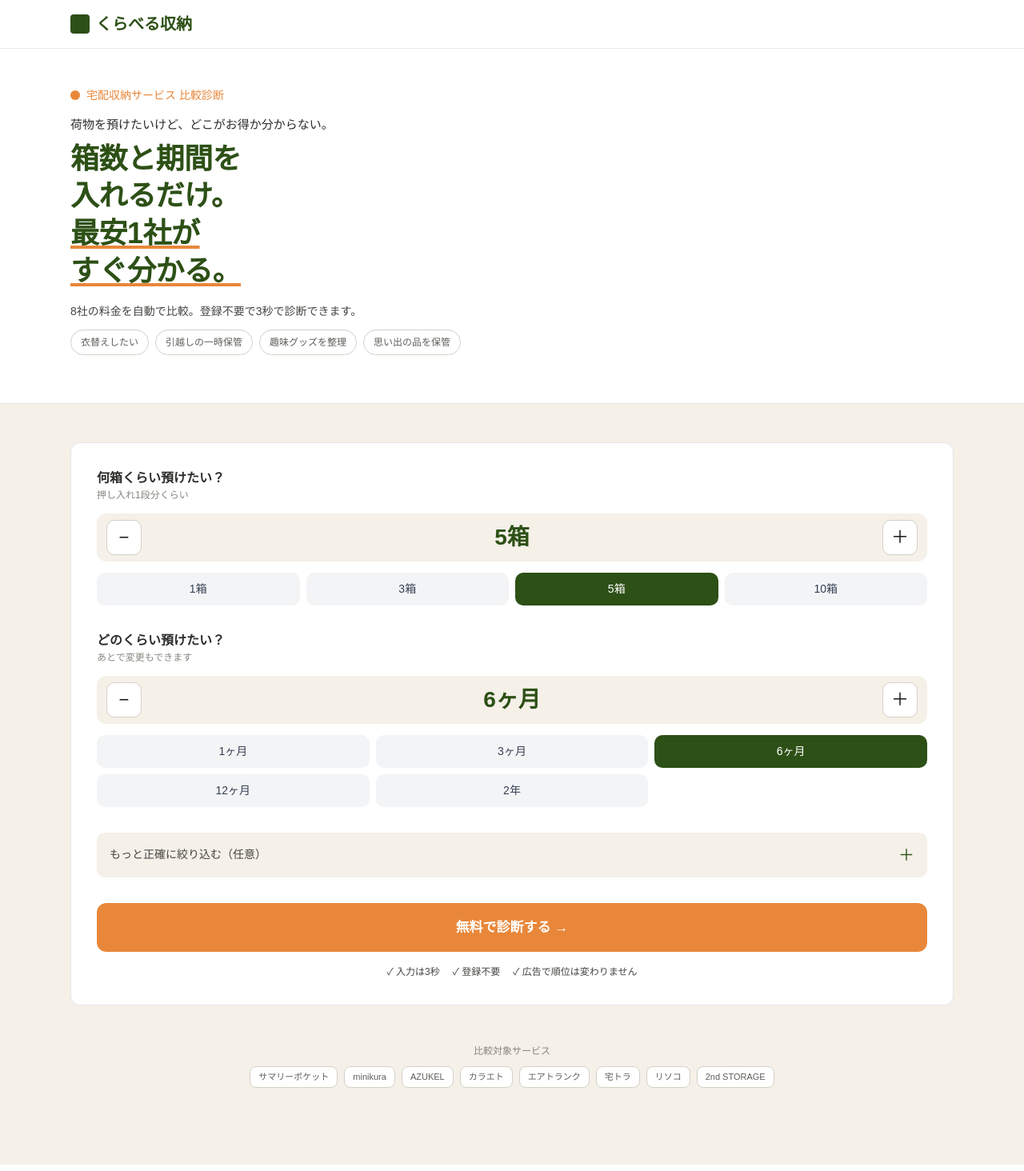
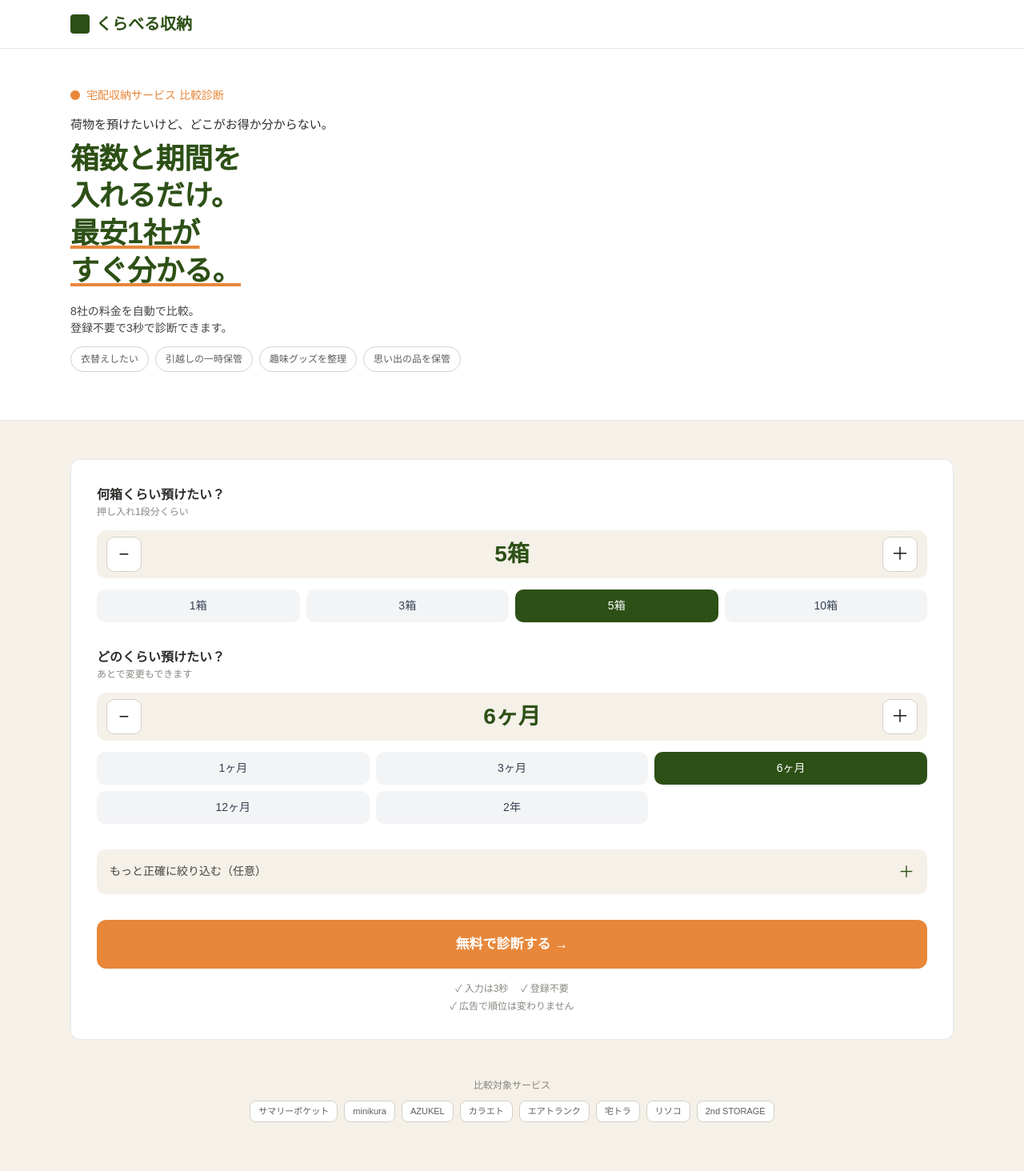
Before and after one commit to kazukiyamada19920206-ai/kurabe-storage, a Next.js app: page / in a window 1280 px wide. Shown: the top 1464 px of the page at 80% size. Built offline with nearby package versions, Linux system fonts and the light colour scheme.

Commit message:
fix subcopy linebreak and cta note layout

```diff
--- a/app/page.tsx
+++ b/app/page.tsx
@@ -130,7 +130,8 @@ export default function Home() {
             <span className="underline decoration-[#E8873A] decoration-4 underline-offset-[3px]">すぐ分かる。</span>
           </h1>
           <p className="text-[14px] text-[#444441] mt-[14px]">
-            8社の料金を自動で比較。登録不要で3秒で診断できます。
+            8社の料金を自動で比較。<br />
+            登録不要で3秒で診断できます。
           </p>
           <div className="flex gap-2 overflow-x-auto py-3">
             {[
@@ -346,10 +347,12 @@ export default function Home() {
           </button>
 
           {/* 信頼シグナル */}
-          <div className="flex justify-center gap-4 text-[12px] text-[#444441]">
-            <span>✓ 入力は3秒</span>
-            <span>✓ 登録不要</span>
-            <span>✓ 広告で順位は変わりません</span>
+          <div className="text-center text-[12px] text-[#888780]">
+            <div className="flex justify-center gap-4 mb-1">
+              <span>✓ 入力は3秒</span>
+              <span>✓ 登録不要</span>
+            </div>
+            <div>✓ 広告で順位は変わりません</div>
           </div>
         </div>
 
```
